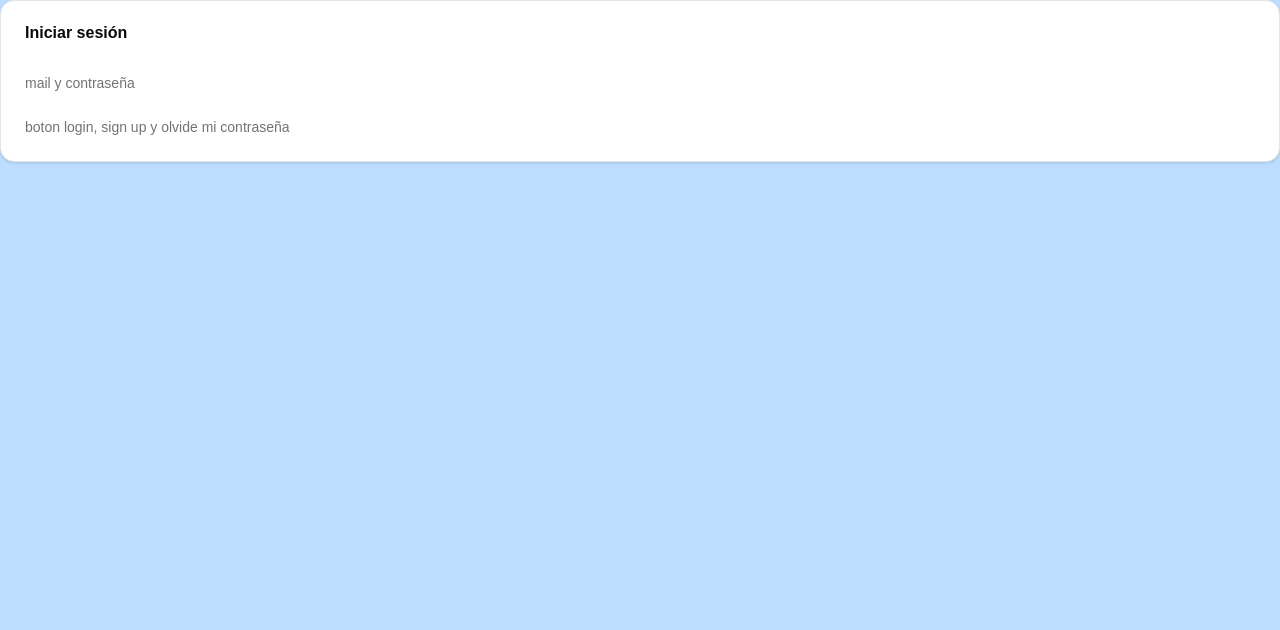
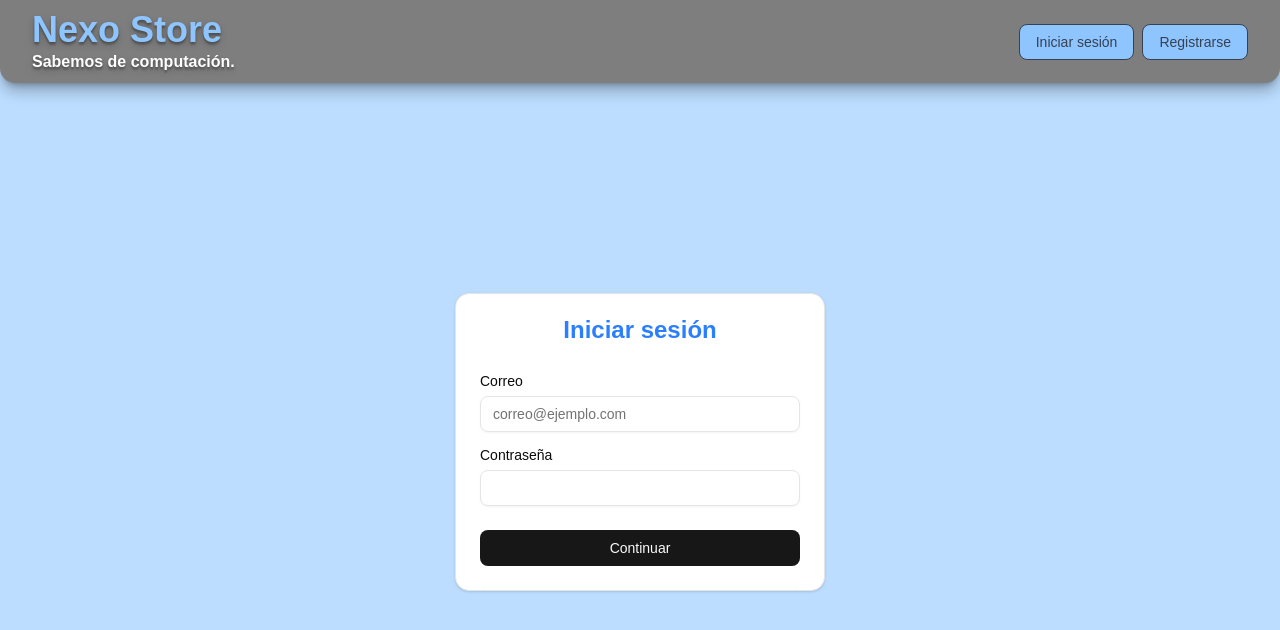
Before and after one commit to lautarobleiz/nexo-store, a React (Vite) app: page /login in a window 1280 px wide. Shown: the top 630 px of the page. Built offline with nearby package versions, Linux system fonts and the light colour scheme; a web font is replaced by a local one.

Commit message:
diseños del login y register hechos. Falta funcionalidad

```diff
--- a/package.json
+++ b/package.json
@@ -10,18 +10,21 @@
     "preview": "vite preview"
   },
   "dependencies": {
+    "@hookform/resolvers": "^5.2.2",
     "@radix-ui/react-slot": "^1.2.4",
     "@supabase/supabase-js": "^2.93.3",
     "@tailwindcss/vite": "^4.1.18",
     "class-variance-authority": "^0.7.1",
     "clsx": "^2.1.1",
     "lucide-react": "^0.563.0",
+    "radix-ui": "^1.4.3",
     "react": "^19.2.0",
     "react-dom": "^19.2.0",
     "react-hook-form": "^7.71.1",
     "react-router-dom": "^7.13.0",
     "tailwind-merge": "^3.4.0",
-    "tailwindcss": "^4.1.18"
+    "tailwindcss": "^4.1.18",
+    "zod": "^4.3.6"
   },
   "devDependencies": {
     "@eslint/js": "^9.39.1",
--- /dev/null
+++ b/src/frontend/components/ui/form.tsx
@@ -0,0 +1,167 @@
+"use client"
+
+import * as React from "react"
+import type { Label as LabelPrimitive } from "radix-ui"
+import { Slot } from "radix-ui"
+import {
+  Controller,
+  FormProvider,
+  useFormContext,
+  useFormState,
+  type ControllerProps,
+  type FieldPath,
+  type FieldValues,
+} from "react-hook-form"
+
+import { cn } from "@/lib/utils"
+import { Label } from "@/components/ui/label"
+
+const Form = FormProvider
+
+type FormFieldContextValue<
+  TFieldValues extends FieldValues = FieldValues,
+  TName extends FieldPath<TFieldValues> = FieldPath<TFieldValues>,
+> = {
+  name: TName
+}
+
+const FormFieldContext = React.createContext<FormFieldContextValue>(
+  {} as FormFieldContextValue
+)
+
+const FormField = <
+  TFieldValues extends FieldValues = FieldValues,
+  TName extends FieldPath<TFieldValues> = FieldPath<TFieldValues>,
+>({
+  ...props
+}: ControllerProps<TFieldValues, TName>) => {
+  return (
+    <FormFieldContext.Provider value={{ name: props.name }}>
+      <Controller {...props} />
+    </FormFieldContext.Provider>
+  )
+}
+
+const useFormField = () => {
+  const fieldContext = React.useContext(FormFieldContext)
+  const itemContext = React.useContext(FormItemContext)
+  const { getFieldState } = useFormContext()
+  const formState = useFormState({ name: fieldContext.name })
+  const fieldState = getFieldState(fieldContext.name, formState)
+
+  if (!fieldContext) {
+    throw new Error("useFormField should be used within <FormField>")
+  }
+
+  const { id } = itemContext
+
+  return {
+    id,
+    name: fieldContext.name,
+    formItemId: `${id}-form-item`,
+    formDescriptionId: `${id}-form-item-description`,
+    formMessageId: `${id}-form-item-message`,
+    ...fieldState,
+  }
+}
+
+type FormItemContextValue = {
+  id: string
+}
+
+const FormItemContext = React.createContext<FormItemContextValue>(
+  {} as FormItemContextValue
+)
+
+function FormItem({ className, ...props }: React.ComponentProps<"div">) {
+  const id = React.useId()
+
+  return (
+    <FormItemContext.Provider value={{ id }}>
+      <div
+        data-slot="form-item"
+        className={cn("grid gap-2", className)}
+        {...props}
+      />
+    </FormItemContext.Provider>
+  )
+}
+
+function FormLabel({
+  className,
+  ...props
+}: React.ComponentProps<typeof LabelPrimitive.Root>) {
+  const { error, formItemId } = useFormField()
+
+  return (
+    <Label
+      data-slot="form-label"
+      data-error={!!error}
+      className={cn("data-[error=true]:text-destructive", className)}
+      htmlFor={formItemId}
+      {...props}
+    />
+  )
+}
+
+function FormControl({ ...props }: React.ComponentProps<typeof Slot.Root>) {
+  const { error, formItemId, formDescriptionId, formMessageId } = useFormField()
+
+  return (
+    <Slot.Root
+      data-slot="form-control"
+      id={formItemId}
+      aria-describedby={
+        !error
+          ? `${formDescriptionId}`
+          : `${formDescriptionId} ${formMessageId}`
+      }
+      aria-invalid={!!error}
+      {...props}
+    />
+  )
+}
+
+function FormDescription({ className, ...props }: React.ComponentProps<"p">) {
+  const { formDescriptionId } = useFormField()
+
+  return (
+    <p
+      data-slot="form-description"
+      id={formDescriptionId}
+      className={cn("text-muted-foreground text-sm", className)}
+      {...props}
+    />
+  )
+}
+
+function FormMessage({ className, ...props }: React.ComponentProps<"p">) {
+  const { error, formMessageId } = useFormField()
+  const body = error ? String(error?.message ?? "") : props.children
+
+  if (!body) {
+    return null
+  }
+
+  return (
+    <p
+      data-slot="form-message"
+      id={formMessageId}
+      className={cn("text-destructive text-sm", className)}
+      {...props}
+    >
+      {body}
+    </p>
+  )
+}
+
+export {
+  useFormField,
+  Form,
+  FormItem,
+  FormLabel,
+  FormControl,
+  FormDescription,
+  FormMessage,
+  FormField,
+}
--- /dev/null
+++ b/src/frontend/components/ui/input.tsx
@@ -0,0 +1,21 @@
+import * as React from "react"
+
+import { cn } from "@/lib/utils"
+
+function Input({ className, type, ...props }: React.ComponentProps<"input">) {
+  return (
+    <input
+      type={type}
+      data-slot="input"
+      className={cn(
+        "file:text-foreground placeholder:text-muted-foreground selection:bg-primary selection:text-primary-foreground dark:bg-input/30 border-input h-9 w-full min-w-0 rounded-md border bg-transparent px-3 py-1 text-base shadow-xs transition-[color,box-shadow] outline-none file:inline-flex file:h-7 file:border-0 file:bg-transparent file:text-sm file:font-medium disabled:pointer-events-none disabled:cursor-not-allowed disabled:opacity-50 md:text-sm",
+        "focus-visible:border-ring focus-visible:ring-ring/50 focus-visible:ring-[3px]",
+        "aria-invalid:ring-destructive/20 dark:aria-invalid:ring-destructive/40 aria-invalid:border-destructive",
+        className
+      )}
+      {...props}
+    />
+  )
+}
+
+export { Input }
--- /dev/null
+++ b/src/frontend/components/ui/label.tsx
@@ -0,0 +1,22 @@
+import * as React from "react"
+import { Label as LabelPrimitive } from "radix-ui"
+
+import { cn } from "@/lib/utils"
+
+function Label({
+  className,
+  ...props
+}: React.ComponentProps<typeof LabelPrimitive.Root>) {
+  return (
+    <LabelPrimitive.Root
+      data-slot="label"
+      className={cn(
+        "flex items-center gap-2 text-sm leading-none font-medium select-none group-data-[disabled=true]:pointer-events-none group-data-[disabled=true]:opacity-50 peer-disabled:cursor-not-allowed peer-disabled:opacity-50",
+        className
+      )}
+      {...props}
+    />
+  )
+}
+
+export { Label }
--- a/src/frontend/views/Login.tsx
+++ b/src/frontend/views/Login.tsx
@@ -1,19 +1,38 @@
-import { Card, CardHeader, CardTitle, CardDescription, CardContent, CardFooter } from "../components/ui/card";
+import { Card, CardHeader, CardTitle, CardContent, CardFooter } from "../components/ui/card";
+import { Input } from "../components/ui/input";
+import { Label } from "../components/ui/label";
+import { Button } from "../components/ui/button";
+import { Navbar } from "../components/navbar";
 
 export const Login = () => {
     return (
-        <>
-            <Card>
-                <CardHeader className="">
-                    <CardTitle>Iniciar sesi&oacute;n</CardTitle>
+       <div className="flex flex-col min-h-screen">
+            {/* 1. El Navbar se queda arriba por flujo natural */}
+            <Navbar />
+
+            {/* 2. El contenedor principal crece para ocupar el resto del espacio y centra la Card */}
+            <main className="flex-1 flex items-center justify-center p-4">
+                <Card className="w-fit mx-auto">
+                <CardHeader className="text-center text-2xl text-blue-500">
+                    <CardTitle>Iniciar sesión</CardTitle>
                 </CardHeader>
-                <CardContent>
-                    <CardDescription>mail y contraseña</CardDescription>
+
+                <CardContent className="grid gap-4">
+                    <div className="grid gap-2">
+                    <Label>Correo</Label>
+                    <Input className="w-80" placeholder="correo@ejemplo.com" />
+                    </div>
+                    <div className="grid gap-2">
+                    <Label>Contraseña</Label>
+                    <Input className="w-80" type="password" />
+                    </div>
                 </CardContent>
-                <CardFooter>
-                    <CardDescription>boton login, sign up y olvide mi contraseña</CardDescription>
+
+                <CardFooter className="flex justify-center">
+                    <Button className="w-full">Continuar</Button>
                 </CardFooter>
-            </Card>
-        </>
+                </Card>
+            </main>
+        </div>
     )
 }
--- a/src/frontend/views/Register.tsx
+++ b/src/frontend/views/Register.tsx
@@ -1,7 +1,42 @@
+import { Card, CardHeader, CardTitle, CardContent, CardFooter } from "../components/ui/card";
+import { Input } from "../components/ui/input";
+import { Label } from "../components/ui/label";
+import { Button } from "../components/ui/button";
+import { Navbar } from "../components/navbar";
+
 export const Register = () => {
     return (
-        <div>
-            <h1>Register</h1>
+        <div className="flex flex-col min-h-screen">
+            {/* 1. El Navbar se queda arriba por flujo natural */}
+            <Navbar />
+
+            {/* 2. El contenedor principal crece para ocupar el resto del espacio y centra la Card */}
+            <main className="flex-1 flex items-center justify-center p-4">
+                <Card className="w-fit mx-auto">
+                <CardHeader className="text-center text-2xl text-blue-500">
+                    <CardTitle>Crear una cuenta</CardTitle>
+                </CardHeader>
+
+                <CardContent className="grid gap-4">
+                    <div className="grid gap-2">
+                    <Label>Correo</Label>
+                    <Input className="w-80" placeholder="correo@ejemplo.com" />
+                    </div>
+                    <div className="grid gap-2">
+                    <Label>Contraseña</Label>
+                    <Input className="w-80" type="password" />
+                    </div>
+                    <div className="grid gap-2">
+                    <Label>Confirmar contraseña</Label>
+                    <Input className="w-80" type="password" />
+                    </div>
+                </CardContent>
+
+                <CardFooter className="flex justify-center">
+                    <Button className="w-full">Registrarme</Button>
+                </CardFooter>
+                </Card>
+            </main>
         </div>
     )
 }
```
Also changed, not shown: 1 other file (tests, documents, lock files or other folders).
